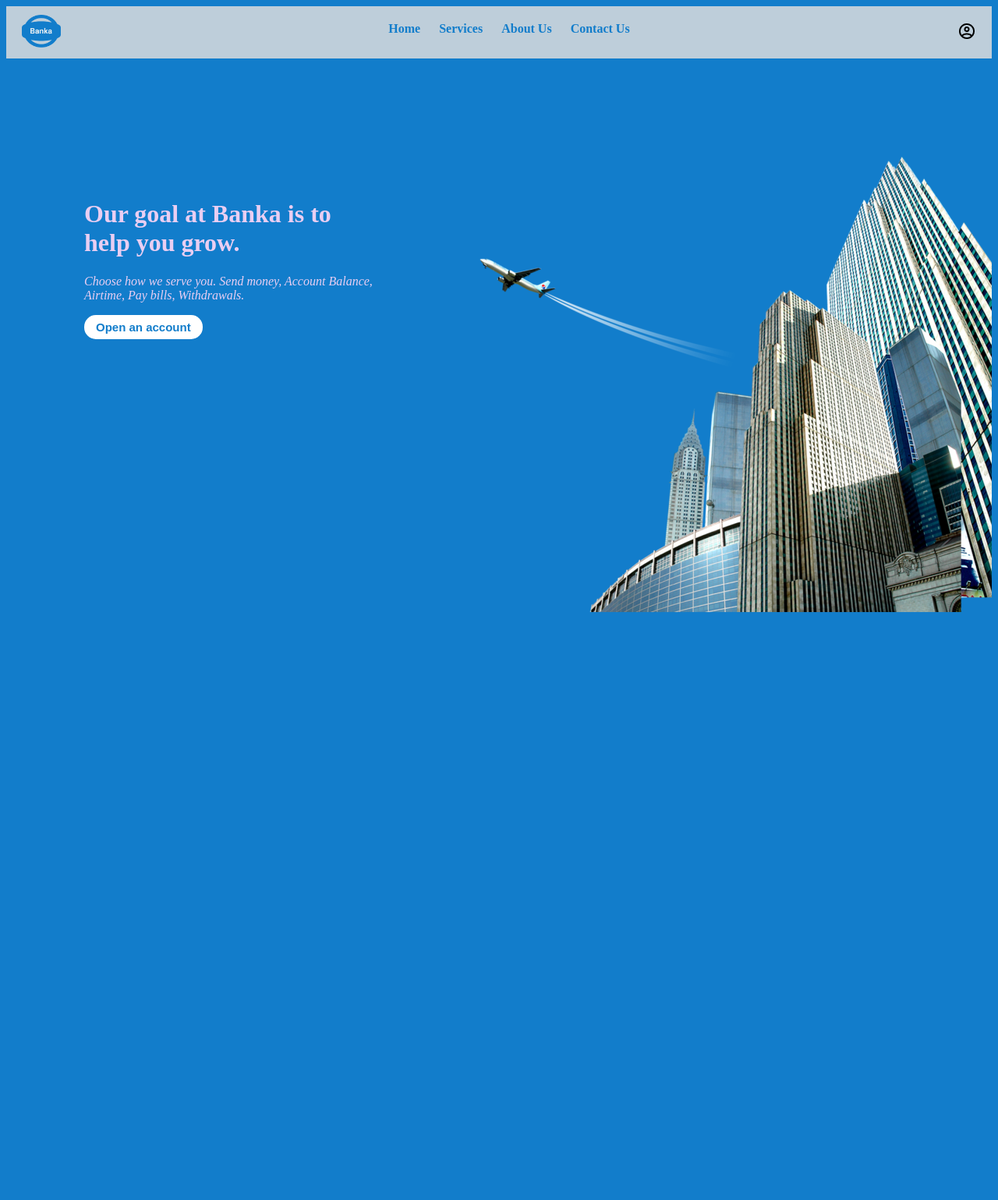
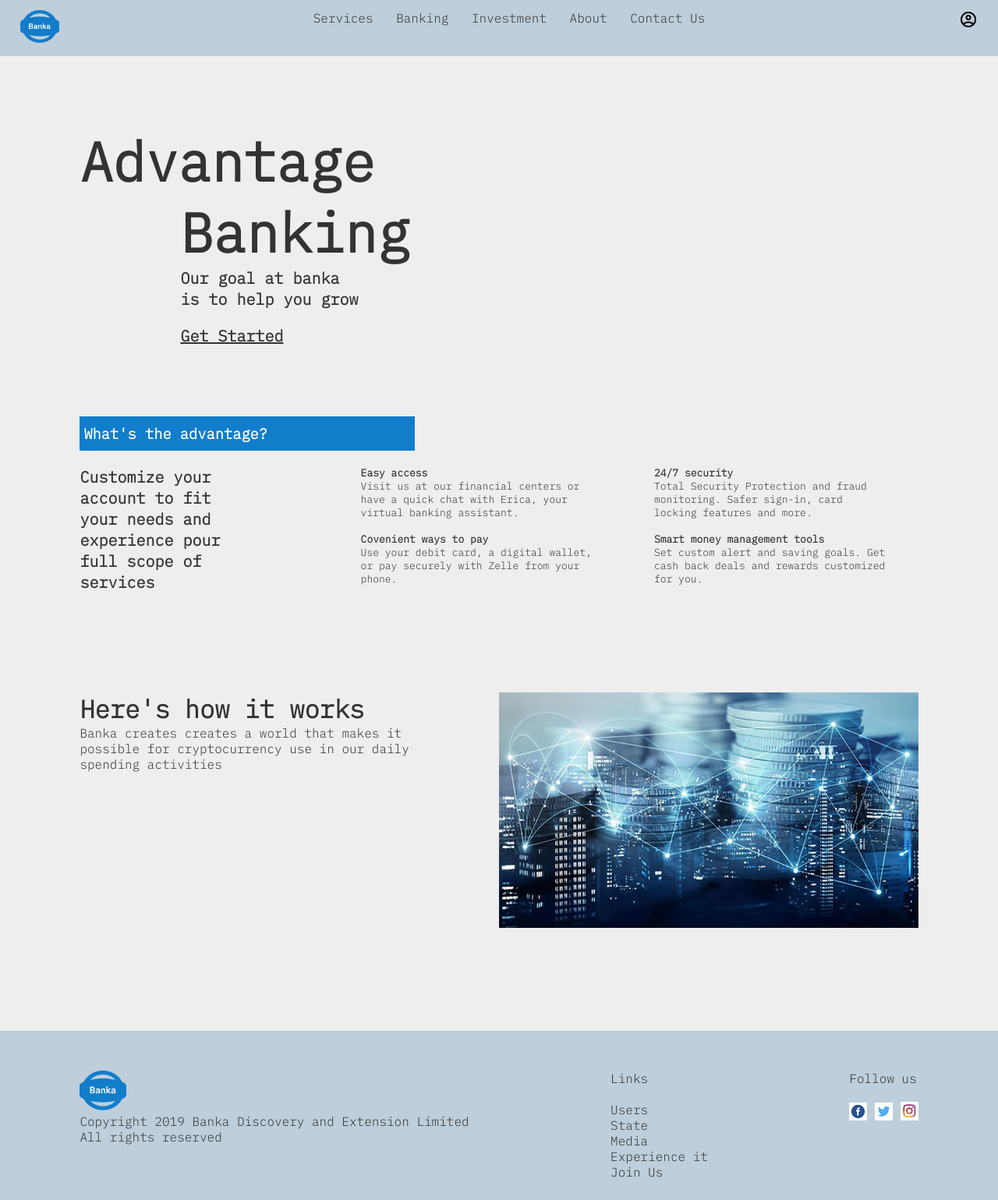
Before and after one commit to flohaden/banka, a PHP site: page / in a window 1280 px wide. Shown: the whole page at 78% size. Before the commit the page ends 785 px from the top, so only its background shows below. Run offline with PHP 8.4, Linux system fonts and the light colour scheme.

Commit message:
homepage for the Banka website

```diff
--- a/css/homepagecss.css
+++ b/css/homepagecss.css
@@ -1,78 +1,134 @@
+.auth {
+  height: 100vh;
+}
+
 body {
   background: #eee;
-  background: rgba(18, 125, 203, 1);
-}
-.homepage {
-  width: 100%;
-  /* max-width: 1400px; */
-  margin: 0;
-  text-align: center;
-}
-.goal {
-  width: 100%;
-  height: 680px;
-  background: url(../images/hompg.png);
-  background-position: right bottom;
-  background-repeat: no-repeat;
-  margin-top: 30px;
-  text-align: left;
-}
-.our-goal {
-  align-content: left;
-  padding-top: 130px;
-  width: 30%;
-  padding-left: 100px;
-  text-align: left;
+  /* background: rgba(18, 125, 203, 1); */
+  overflow-x: hidden;
 }
 nav {
   background: rgba(190, 206, 218, 1);
   margin-top: 0;
+  padding: 1% 2%;
+  overflow: hidden;
+}
+nav span {
   padding: 10px;
 }
-.bank {
-  margin-bottom: 10px;
-  font-size: larger;
-  font-weight: bold;
+.form-sec {
+  padding: 7% 8%;
 }
-.home {
-  margin-top: 10px;
+.form-sec h1 {
+  font-size: 70px;
+  font-weight: bolder;
 }
-.home a {
-  padding: 10px;
-  text-decoration: none;
+.form-sec .h1 {
+  padding-left: 12%;
 }
-nav span img {
-  width: 30px;
-  height: auto;
-  margin-top: 20px;
+.form-sec h6 {
+  font-size: 20px;
 }
-.prof {
-  margin-top: 10px;
+.form-sec .h2 {
+  text-decoration: underline;
 }
-.hompg img {
-  margin-top: 20px;
+.custom {
+  padding: 0 8%;
+  width: 100%;
+  overflow: hidden;
+}
+.custom h3 {
+  padding: 10px 5px;
+  background: rgba(18, 125, 203, 1);
+  color: white;
+  width: 40%;
 }
 
-@media screen and (min-width: 768px) {
-  /* .body {
-    background: rgb(102, 138, 161), rgb(163, 6, 6);
-    background-size: 50%, 50%;
-    background-position: left top, right bottom;
-    object-fit: contain;
-    background-repeat: no-repeat, no-repeat;
-  } */
+.custom-1 {
+  width: 20%;
+  font-weight: bolder;
+  font-size: 20px;
+}
+.custom-2 {
+  flex-wrap: wrap;
+  width: 70%;
+  justify-content: space-around;
+  font-size: 13px;
+}
+.custom-3 {
+  width: 40%;
+}
+.work {
+  padding: 10% 8%;
+  overflow: hidden;
+}
+.work-sec {
+  width: 40%;
+}
+.work-img {
+  width: 50%;
+}
+.work-img img {
+  width: 100%;
+  height: auto;
+}
+.footer {
+  padding: 4% 8% 2% 8%;
+  background: rgba(190, 206, 218, 1);
+  color: white;
+  overflow: hidden;
+}
+.yogo img {
+  color: green;
+}
+@media screen and (max-width: 1000px) {
   nav {
-    display: flex;
-    justify-content: space-between;
+    flex-direction: column;
+    text-align: center;
+    flex-wrap: wrap;
+    height: auto;
+    padding: 20px;
+    margin-right: 10px;
   }
-  .goal p {
-    font-style: italic;
-    font-size: 100;
+  .navspan {
+    padding: 10px 0 10px 0;
+  }
+  .form-sec {
+    margin-top: 30px;
+  }
+  .form-sec h1 {
+    font-size: 2em;
+  }
+  .form-sec h6 {
+    font-size: 0.5em;
+  }
+
+  .custom-1 {
+    width: 80%;
+    padding-top: 30px;
+    font-size: 1em;
+  }
+  .custom-sec {
+    flex-direction: column-reverse;
+    height: auto;
+  }
+  .custom h3 {
+    margin-top: 35px;
+    width: 70%;
+  }
+  .work {
+    flex-direction: column-reverse;
+    padding-top: 55px;
+  }
+  .work-sec {
+    width: 80%;
+  }
+  .work-sec h1 {
+    font-size: 1.3em;
+  }
+  .footer {
+    flex-direction: column-reverse;
+    height: auto;
+    margin-top: 80px;
   }
 }
-@media screen and (max-width: 768px) {
-  .goal p {
-    font-style: italic;
-    font-size: 50;
-  }
-}
--- a/index.html
+++ b/index.html
@@ -5,43 +5,99 @@
     <meta http-equiv="X-UA-Compatible" content="IE=edge">
     <meta name="viewport" content="width=device-width, initial-scale=1.0">
     <title>Homepage</title>
+    <link rel="preconnect" href="https://fonts.gstatic.com">
+    <link rel="stylesheet" type="text/css" href="./css/general.css">
     <link rel="stylesheet" href="./css/homepagecss.css">
-    <link rel="preconnect" href="https://fonts.gstatic.com">
 	<link href="https://fonts.googleapis.com/css2?family=IBM+Plex+Mono:wght@300&display=swap" rel="stylesheet">
+
 </head>
 <body>
-    <div class="homepage">
-        <div class="navv">
-            <nav>
-                <div>
-                <span><img src="./images/logo4.png" style=padding-left:10px;width:50px;height:auto;margin-top:1%;></span>
+    <div class="auth w-full">
+        <nav class= "flex w-full justify-between">
+            <div>
+                <img src="./images/logo4.png" alt="" style=width:50px;>
+            </div>
+            <div class="navspan">
+                <span><a href="">Services</a></span>
+                <span><a href="">Banking</a></span>
+                <span><a href="">Investment</a></span>
+                <span><a href="">About</a></span>
+                <span><a href="">Contact Us</a></span>
+            </div>
+            <div>
+                <a href=""><img src="./images/accounticon.png" alt="" style=color:rgba(18,125,203,1);></a>
+            </div>
+        </nav>
+
+        <div class= "form-sec w-full">
+            <h1>Advantage</h1>
+            <h1 class="h1">Banking</h1>
+            <h6 class="h1">Our goal at banka</h6>
+            <h6 class="h1">is to help you grow</h6>
+            <br>
+            <h6 class="h1 h2"><a href="">Get Started</a></h6>
+        </div>
+
+        <div class= "custom">
+            <h3>What's the advantage?</h3>
+            <br>
+            <div class= "custom-sec flex justify-between">
+                <div class="custom-1">
+                    <p>Customize your account to fit your needs and experience pour full scope of services</p>
                 </div>
-
-                <div  class="home">
-                    <a style=color:rgba(18,125,203,1);font-weight:bold; href="">Home</a>
-                    <a style=color:rgba(18,125,203,1);font-weight:bold; href="">Services</a>
-                    <a style=color:rgba(18,125,203,1);font-weight:bold; href="">About Us</a>
-                    <a style=color:rgba(18,125,203,1);font-weight:bold; href="">Contact Us</a>
-                </div>
-
-                <div class="prof">
-                    <a href=".pages/profile.html"><img style=padding-right:10px; src="./images/accounticon.png" alt=""></a>
-                </div>
-            </nav>
-        <div>
-
-        <div class= "goal">
-            <div class="our-goal">
-                <h1 style=color:rgba(233,206,242,1);>Our goal at Banka is to help you grow.</h1>
-                <p style=color:rgba(233,206,242,1);>Choose how we serve you. Send money, Account Balance, Airtime, Pay bills, Withdrawals.</p>
-                <div class="butt">
-                    <button style=background:white;box-shadow:1px;padding:7px;padding-left:15px;padding-right:15px;border:none;font-weight:bold;border-radius:15px;><a style=text-decoration:none;color:rgba(18,125,203,1);font-size:15px; href="./pages/create.html">Open an account</a></button>
+                <div class="custom-2 flex">
+                    <div class= "custom-3">
+                        <h4>Easy access</h4>
+                        <p>Visit us at our financial centers or have a quick chat with Erica, your virtual banking assistant. </p>
+                        <br>
+                        <h4>Covenient ways to pay</h4>
+                        <p>Use your debit card, a digital wallet, or pay securely with Zelle from your phone.</p>
+                    </div>
+                    <div class="custom-3">
+                        <h4>24/7 security</h4>
+                        <p>Total Security Protection and fraud monitoring. Safer sign-in, card locking features and more.</p>
+                        <br>
+                        <h4>Smart money management tools</h4>
+                        <p>Set custom alert and saving goals. Get cash back deals and rewards customized for you.</p>
+                    </div>
                 </div>
             </div>
+        </div>
 
-            <!-- <div class="hompg">
-                <img src="./images/hompg.png" alt="">
-            </div> -->
+        <div class="work flex justify-between">
+            <div class= "work-sec">
+                <h1>Here's how it works</h1>
+                <p>Banka creates creates a world that makes it possible for cryptocurrency use in our daily spending activities</p>
+            </div>
+            <div class="work-img">
+                <img src="./images/bg7.jpg" alt="">
+            </div>
+        </div>
+
+        <div class="footer flex justify-between">
+            <div class="copyright">
+                <img src="./images/logo4.png " style=width:60px>
+                <br>
+                <p>Copyright 2019 Banka Discovery and Extension Limited</p>
+                <p>All rights reserved</p>
+            </div>
+            <div class="links">
+				<ul>
+					<li>Links</li>
+					<br>
+					<li><a href="">Users</a></li>
+					<li><a href="">State</a></li>
+					<li><a href="">Media</a></li>
+					<li><a href="">Experience it</a></li>
+					<li><a href="">Join Us</a></li>
+			</div>
+            <div class="follow">
+				<p>Follow us</p>
+				<br>
+				<span class="yogo"><a href="facebook.com"><img src="./images/facebook.png"></a></span>
+				<span class="yogo"><a href="twitter.com"><img src="./images/twitter.png"></a></span>
+				<span class="yogo"><a href="instagram.com"><img src="./images/instagram.jpg"><a href=""></a></span>
+			</div>
         </div>
     </div>
 </body>
```
Also changed, not shown: images/facebook.png (added), images/instagram.jpg (added), images/twitter.png (added).
